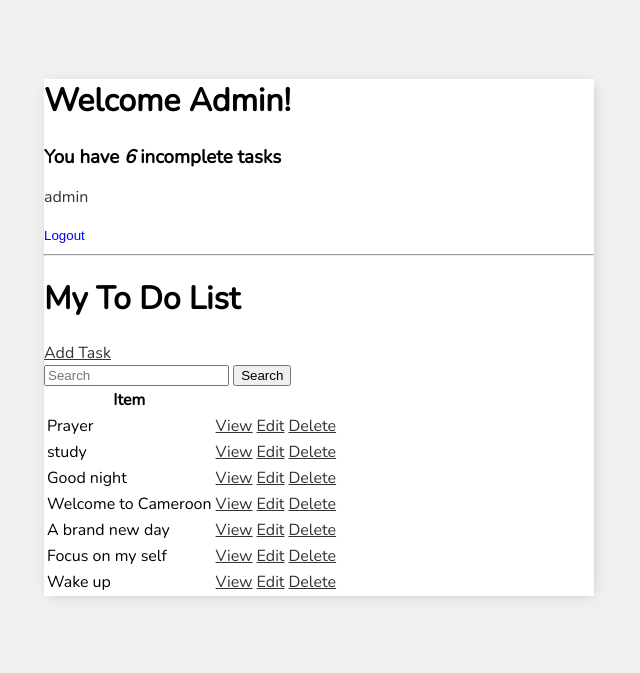
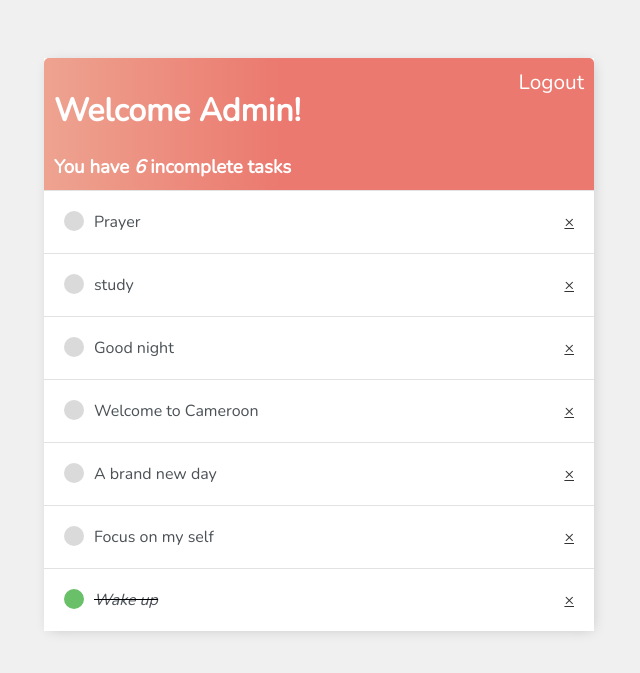
Before and after one commit to MaximeDYNA/todo_list, a Django app: page / in a window 1280 px wide. Shown: the top 673 px of the page, without its empty margins (321-961 px from the left). Run offline with Django 5.2, Linux system fonts and the light colour scheme; a user stored in the database is signed in; data comes from the database, SQL or seed files in the repository; both versions use the stored data as it was after the commit.

Commit message:
Styling TaskList, Complete and Incomplete task, delete button, remplaced table by div

```diff
--- a/base/templates/base/main.html
+++ b/base/templates/base/main.html
@@ -40,8 +40,55 @@
                 background-color: #fff;
                 -webkit-box-shadow: 2px 2px 13px -4px rgba(0, 0, 0, 0.21);
                 box-shadow: 2px 2px 13px -4px rgba(0, 0, 0, 0.21);
+            }
 
+            .header-bar{
+                display: flex;
+                justify-content: space-between;
+                color: #fff;
+                padding: 10px;
+                border-radius: 5px 5px 0 0;
+                background:linear-gradient(90deg, #EEA390 0%, #EB796F 43%, #EB796F 100%);
             }
+
+            .header-bar a{
+                color:  rgb(247, 247, 247);
+                text-decoration: none;
+            }
+
+            .task-wrapper{
+                display: flex;
+                align-items: center;
+                justify-content: space-between;
+                padding: 20px;
+                background-color: #fff;
+                border-top: 1px solid rgb(226, 226, 226);
+            }
+
+            .task-title{
+                display: flex;
+            }
+
+            .task-title a {
+                text-decoration: none;
+                color: #4b5156;
+                margin-left: 10px;
+            }
+
+            .task-complete-icon {
+                height: 20px;
+                width: 20px;
+                background-color: rgb(105, 192, 105);
+                border-radius: 50%;
+            }
+
+            .task-incomplete-icon {
+                height: 20px;
+                width: 20px;
+                background-color: rgb(218, 218, 218);
+                border-radius: 50%;
+            }
+
         </style>
     </head>
     <body>
--- a/base/templates/base/task_list.html
+++ b/base/templates/base/task_list.html
@@ -1,21 +1,17 @@
 {%  extends 'base/main.html'  %}
 {% block content %}
 
-<div class"header-bar">
+<div class="header-bar">
     <div>
         <h1>Welcome {{ request.user|title }}!</h1>
         <h3 style="margin:0">You have <i>{{count}}</i> incomplete task{{ count|pluralize:"s" }}</h3>
     </div>
 
-</div>
-
     {% if request.user.is_authenticated %}
-    <p> {{ request.user.username }}</p>
     <form action="{% url 'logout' %}" method="post" style="display:inline;">
     {% csrf_token %}
-    <button type="submit" style="background:none;border:none;color:blue;cursor:pointer;padding:0;">Logout</button>
+        <button type="submit" style="background:none;font-family: 'Nunito', sans-serif;font-size:1.3em;border:none;color:white;cursor:pointer;padding:0;">Logout</button>
     </form>
-
 
     <!--<a href="{% url 'logout' %}">Logout</a>-->
     {% else %}
@@ -23,18 +19,44 @@
 
     {% endif %}
 
-<hr>
-<h1>My To Do List</h1>
+</div>
 
 
-<a href="{% url 'task-create' %}">Add Task</a>
 
+
+{% comment %} <a href="{% url 'task-create' %}">Add Task</a>
 <form>
     <input type="text" name="search-area" placeholder="Search" value="{{ search_input }}">
     <input type="submit" value="Search">
-</form>
+</form> {% endcomment %}
 
-<table>
+ <div class="task-items-wrapper">
+    {% for task in tasks %}
+        <div class="task-wrapper">
+            {% if task.completed %}
+            <div class="task-title">
+                <div class="task-complete-icon"></div>
+                <i><s><a href="{% url 'task-update' task.id %}"> {{task}}</a></s></i>
+            </div>
+            <a class="delete-link" href="{% url 'task-delete' task.id %}">&#215;</a>
+            {% else %}
+            <div class="task-title">
+                <div class="task-incomplete-icon"></div>
+                <a href="{% url 'task-update' task.id %}"> {{task}}</a>
+            </div>
+            <a class="delete-link" href="{% url 'task-delete' task.id %}">&#215;</a>
+            {% endif %}
+        </div>
+
+    {% empty %}
+    <h3>No items in the list.</h3>
+    {% endfor %}
+</div>
+
+
+
+
+{% comment %} <table>
     <tr>
         <th>Item</th>
         <th></th>
@@ -52,6 +74,6 @@
     <h3>No items in the list.</h3>
     {% endfor %}
 
-</table>
+</table> {% endcomment %}
 
 {% endblock content %}
```
Also changed, not shown: db.sqlite3. Lines whose indentation alone changed are shown as unchanged.
